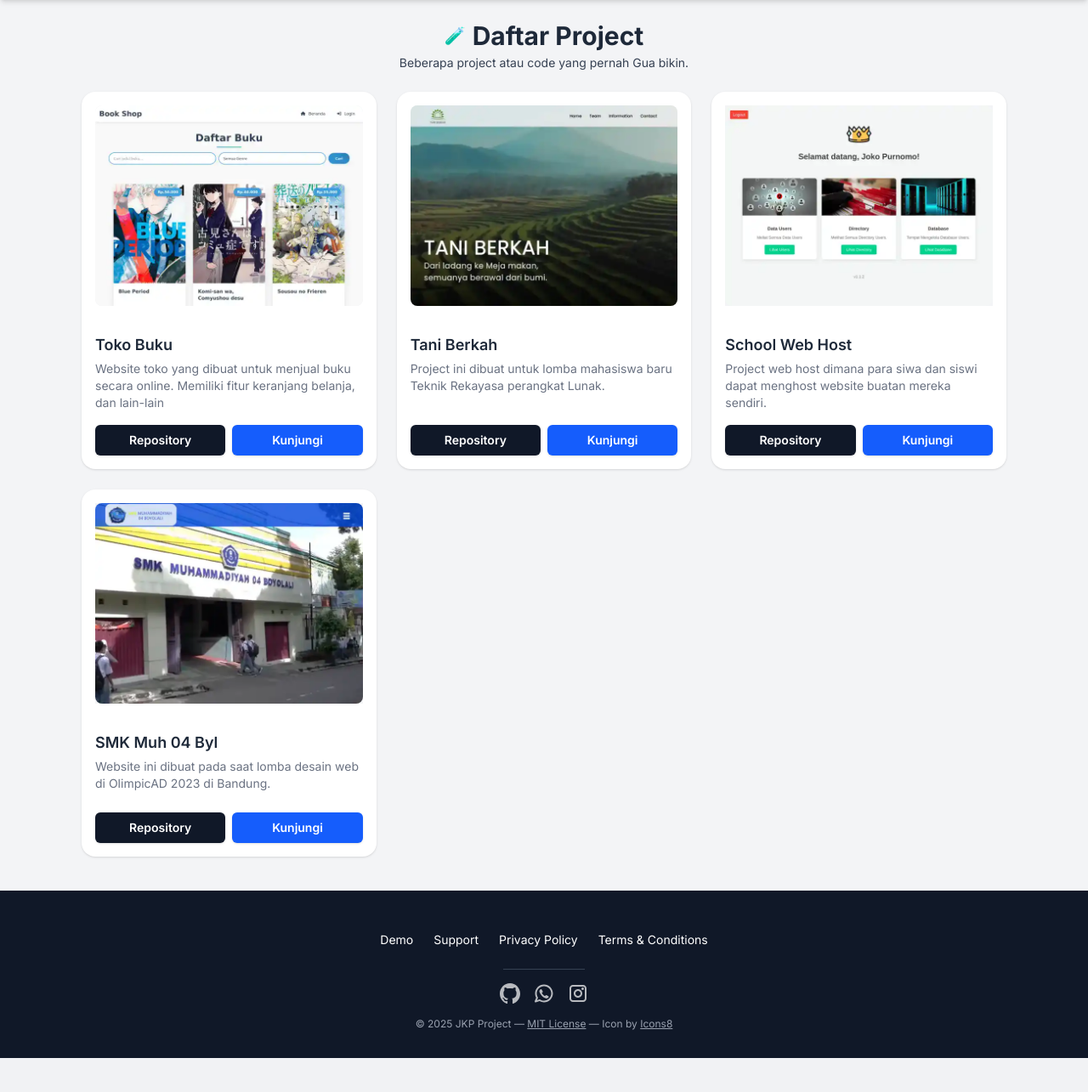
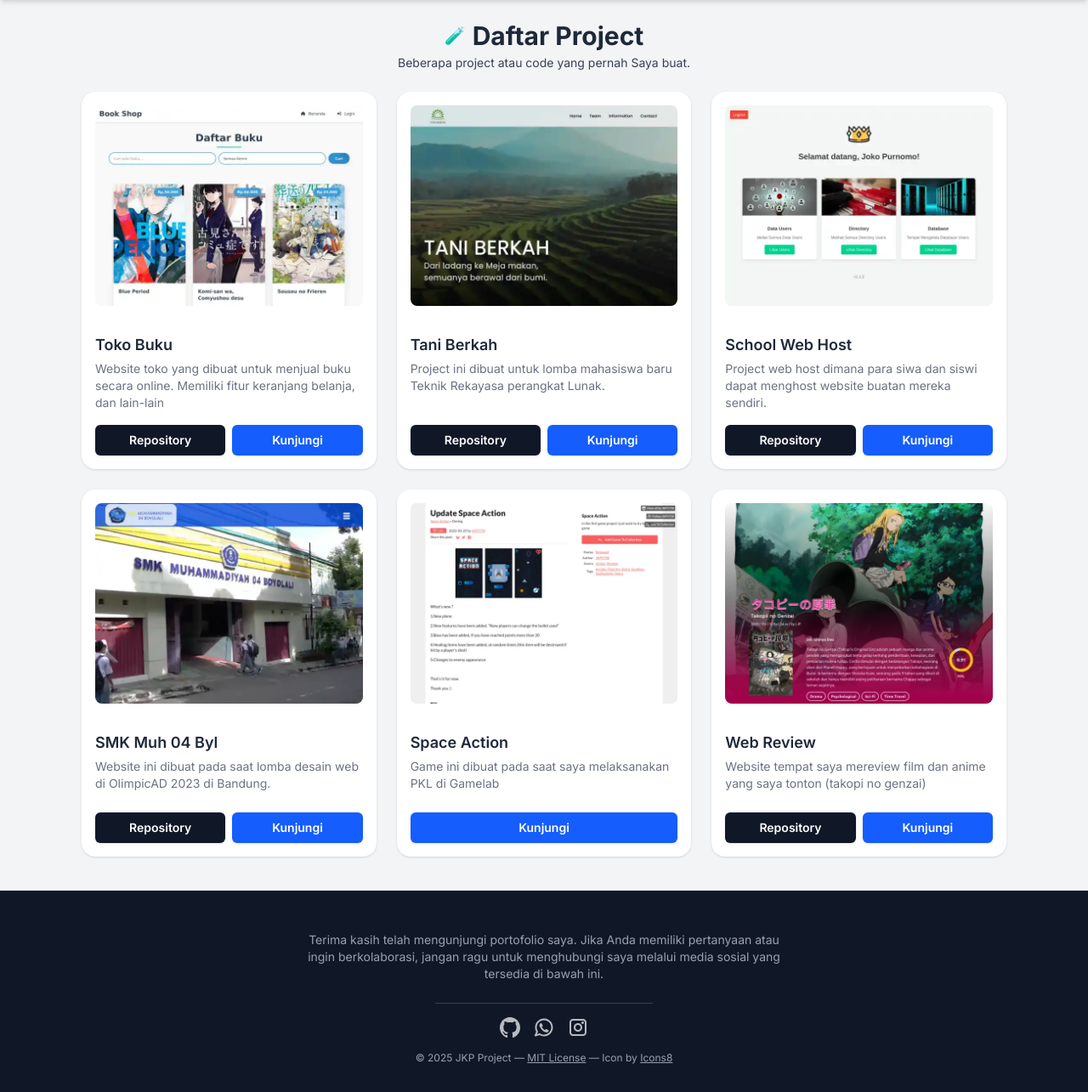
Before and after one commit to JKP5758/porto, a PHP site: page /list/ in a window 1280 px wide. Shown: the part 69-1354 px from the top of the page at 85% size. Before the commit the page ends 1314 px from the top, so only its background shows below. Run offline with PHP 8.4, Linux system fonts and the light colour scheme; style sheets or scripts are compiled from the project's sources.

Commit message:
add 2 new project

```diff
--- a/components/footer.php
+++ b/components/footer.php
@@ -1,14 +1,17 @@
 <footer class=" bg-gray-900 px-6 pt-12 text-white">
   <!-- Navigation Links -->
-  <nav aria-label="Footer Navigation" class="mx-auto mb-6 flex max-w-xl flex-wrap justify-center gap-6 text-sm">
+  <!-- <nav aria-label="Footer Navigation" class="mx-auto mb-6 flex max-w-xl flex-wrap justify-center gap-6 text-sm">
     <a href="#" class="hover:text-blue-400 transition-colors">Demo</a>
     <a href="#" class="hover:text-blue-400 transition-colors">Support</a>
     <a href="#" class="hover:text-blue-400 transition-colors">Privacy Policy</a>
     <a href="#" class="hover:text-blue-400 transition-colors">Terms & Conditions</a>
-  </nav>
+  </nav> -->
+  <p class="mx-auto mb-6 max-w-xl text-center text-sm text-gray-400">
+    Terima kasih telah mengunjungi portofolio saya. Jika Anda memiliki pertanyaan atau ingin berkolaborasi, jangan ragu untuk menghubungi saya melalui media sosial yang tersedia di bawah ini.
+  </p>
 
   <!-- Decorative Line -->
-  <div class="mx-auto mb-4 w-24 border-t border-gray-700"></div>
+  <div class="mx-auto mb-4 w-64 border-t border-gray-700"></div>
 
   <!-- Sosial Media Icons -->
   <div class="flex justify-center items-center space-x-4 mt-4">
--- a/list/index.php
+++ b/list/index.php
@@ -27,7 +27,7 @@
         <h1 class="text-2xl sm:text-3xl font-bold text-gray-800 flex items-center justify-center gap-2">
             <span class="text-green-500 text-xl">🧪</span> Daftar Project
         </h1>
-        <p class="text-sm text-gray-700 mt-1">Beberapa project atau code yang pernah Gua bikin.</p>
+        <p class="text-sm text-gray-700 mt-1">Beberapa project atau code yang pernah Saya buat.</p>
     </div>
 
     <!-- Grid Container -->
@@ -103,11 +103,11 @@
             <!-- Card School Web Host -->
             <div class="group bg-white rounded-2xl shadow transition-all duration-300 overflow-hidden max-w-sm w-full mx-auto flex flex-col hover:shadow-2xl hover:-translate-y-1 hover:scale-[1.02]">
                 <div class="overflow-hidden p-4 rounded-lg ">
-                    <div class="bg-gray-100 aspect-[4/3]">
+                    <div class="bg-gray-100 aspect-[4/3] rounded-lg">
                         <img src="../assets/img/web-lists/web_host.webp"
                             alt="Thumbnail Project Web Host"
                             loading="lazy"
-                            class="w-full h-full object-contain transition-transform duration-500 group-hover:scale-105 rounded-lg " />
+                            class="w-full h-full object-contain transition-transform duration-500 group-hover:scale-105 rounded-lg" />
                     </div>
                 </div>
                 <div class="p-4 flex flex-col justify-between flex-1">
@@ -134,7 +134,7 @@
             <!-- Card SMK Muh 04 Byl -->
             <div class="group bg-white rounded-2xl shadow transition-all duration-300 overflow-hidden max-w-sm w-full mx-auto flex flex-col hover:shadow-2xl hover:-translate-y-1 hover:scale-[1.02]">
                 <div class="overflow-hidden p-4 rounded-lg ">
-                    <div class="bg-gray-100 aspect-[4/3]">
+                    <div class="bg-gray-100 aspect-[4/3] rounded-lg">
                         <img src="../assets/img/web-lists/barkab.webp"
                             alt="Thumbnail Project SMK Muh 04 Byl"
                             loading="lazy"
@@ -162,6 +162,69 @@
                 </div>
             </div>
 
+            <!-- Card Game Space Action -->
+            <div class="group bg-white rounded-2xl shadow transition-all duration-300 overflow-hidden max-w-sm w-full mx-auto flex flex-col hover:shadow-2xl hover:-translate-y-1 hover:scale-[1.02]">
+                <div class="overflow-hidden p-4 rounded-lg ">
+                    <div class="bg-gray-100 aspect-[4/3] rounded-lg">
+                        <img src="../assets/img/web-lists/space-action.webp"
+                            alt="Thumbnail Game Space Action"
+                            loading="lazy"
+                            class="w-full h-full object-contain transition-transform duration-500 group-hover:scale-105 rounded-lg " />
+                    </div>
+                </div>
+                <div class="p-4 flex flex-col justify-between flex-1">
+                    <div>
+                        <h2 class="text-lg font-semibold mb-1 text-gray-800 group-hover:text-blue-700 transition-colors duration-300">Space Action</h2>
+                        <p class="text-sm text-gray-500 min-h-[48px]">
+                            Game ini dibuat pada saat saya melaksanakan PKL di Gamelab
+                        </p>
+                    </div>
+                    <!-- Tombol Aksi -->
+                    <div class="mt-4 flex gap-2">
+                        <a href="" target="_blank" aria-label=""
+                            class=" hidden flex-1 bg-gray-900 hover:bg-black text-white text-sm font-semibold px-4 py-2 rounded-md transition-all duration-300 shadow-sm hover:shadow-md hover:-translate-y-0.5 text-center">
+                            Repository
+                        </a>
+                        <a href="https://jkp5758.itch.io/spaceaction" target="_blank" aria-label="Lihat Game Space Action"
+                            class="flex-1 bg-blue-600 hover:bg-blue-700 text-white text-sm font-semibold px-4 py-2 rounded-md transition-all duration-300 shadow-sm hover:shadow-md hover:-translate-y-0.5 text-center">
+                            Kunjungi
+                        </a>
+                    </div>
+                </div>
+            </div>
+
+            <!-- Card Web Review Film dan Anime-->
+            <div class="group bg-white rounded-2xl shadow transition-all duration-300 overflow-hidden max-w-sm w-full mx-auto flex flex-col hover:shadow-2xl hover:-translate-y-1 hover:scale-[1.02]">
+                <div class="overflow-hidden p-4 rounded-lg ">
+                    <div class="bg-gray-100 aspect-[4/3] rounded-lg">
+                        <img src="../assets/img/web-lists/review-takopi.webp"
+                            alt="Thumbnail Website Review Takopi"
+                            loading="lazy"
+                            class="w-full h-full object-contain transition-transform duration-500 group-hover:scale-105 rounded-lg " />
+                    </div>
+                </div>
+                <div class="p-4 flex flex-col justify-between flex-1">
+                    <div>
+                        <h2 class="text-lg font-semibold mb-1 text-gray-800 group-hover:text-blue-700 transition-colors duration-300">Web Review</h2>
+                        <p class="text-sm text-gray-500 min-h-[48px]">
+                            Website tempat saya mereview film dan anime yang saya tonton (takopi no genzai)
+                        </p>
+                    </div>
+                    <!-- Tombol Aksi -->
+                    <div class="mt-4 flex gap-2">
+                        <a href="https://github.com/JKP5758/reviews" target="_blank" aria-label="Lihat Repository Web Review"
+                            class="flex-1 bg-gray-900 hover:bg-black text-white text-sm font-semibold px-4 py-2 rounded-md transition-all duration-300 shadow-sm hover:shadow-md hover:-translate-y-0.5 text-center">
+                            Repository
+                        </a>
+                        <a href="https://jkp.my.id/reviews/Takopi-no-Genzai/" target="_blank" aria-label="Lihat Review Takopi no Genzai"
+                            class="flex-1 bg-blue-600 hover:bg-blue-700 text-white text-sm font-semibold px-4 py-2 rounded-md transition-all duration-300 shadow-sm hover:shadow-md hover:-translate-y-0.5 text-center">
+                            Kunjungi
+                        </a>
+                    </div>
+                </div>
+            </div>
+
+
         </div>
     </main>
 
```
Also changed, not shown: assets/img/web-lists/review-takopi.webp (added), assets/img/web-lists/space-action.webp (added).
